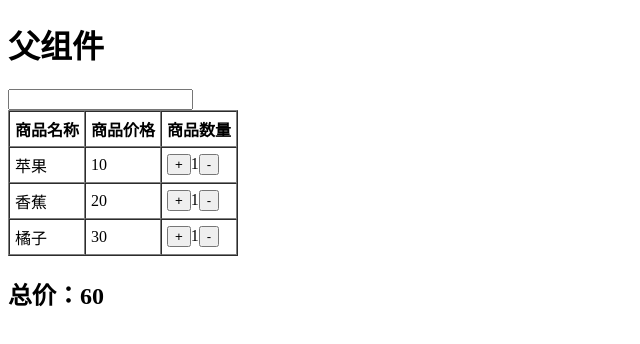
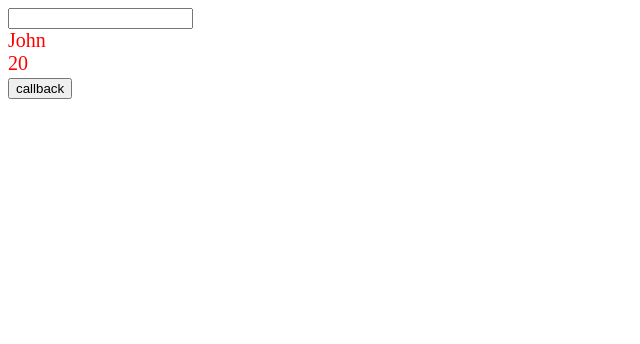
Before and after one commit to XavierElco/JS-Learn, a React (Vite) app in the folder react/react-basic/react-demo/: page / in a window 1280 px wide. Shown: the top 344 px of the page, without its empty margins (0-640 px from the left). Built offline with nearby package versions, Linux system fonts and the light colour scheme.

Commit message:
useCallback

```diff
--- a/react/react-basic/react-demo/src/App.tsx
+++ b/react/react-basic/react-demo/src/App.tsx
@@ -1,49 +1,30 @@
-import React, { useMemo, useState } from 'react';
+import React, { useCallback, useState } from 'react'
+const Child = React.memo(({ user, callback }: { user: { name: string; age: number }, callback: () => void }) => {
+  console.log('Render Child')
+  const styles = {
+    color: 'red',
+    fontSize: '20px',
+  }
+  return <div style={styles}>
+    <div>{user.name}</div>
+    <div>{user.age}</div>
+    <button onClick={callback}>callback</button>
+  </div>
+})
 
-function App() {
-  const [search, setSearch] = useState('');
-  const [goods, setGoods] = useState([
-    { id: 1, name: '苹果', price: 10, count: 1 },
-    { id: 2, name: '香蕉', price: 20, count: 1 },
-    { id: 3, name: '橘子', price: 30, count: 1 },
-  ]);
-  const handleAdd = (id: number) => {
-    setGoods(goods.map(item => item.id === id ? { ...item, count: item.count + 1 } : item));
-  }
-  const handleSub = (id: number) => {
-    setGoods(goods.map(item => item.id === id ? { ...item, count: item.count - 1 } : item));
-  }
-  const total = useMemo(() => {
-    console.log('total');
-    return  goods.reduce((total, item) => total + item.price * item.count, 0)
-  }, [goods]);
-  return (
-    <div>
-      <h1>父组件</h1>
-      <input type="text" value={search} onChange={(e) => setSearch(e.target.value)} />
-      <table border={1} cellPadding={5} cellSpacing={0}>
-        <thead>
-          <tr>
-            <th>商品名称</th>
-            <th>商品价格</th>
-            <th>商品数量</th>
-          </tr>
-        </thead>
-        <tbody>
-          {goods.map(item => <tr key={item.id}>
-            <td>{item.name}</td>
-            <td>{item.price * item.count}</td>
-            <td>
-              <button onClick={() => handleAdd(item.id)}>+</button>
-              <span>{item.count}</span>
-              <button onClick={() => handleSub(item.id)}>-</button>
-            </td>
-          </tr>)}
-        </tbody>
-      </table>
-      <h2>总价：{total}</h2>
-    </div>
-  );
-}
+const App: React.FC = () => {
+  const [search, setSearch] = useState('')
+  const [user, setUser] = useState({
+    name: 'John',
+    age: 20
+  })
+  const childCallback = useCallback(() => {
+    console.log('callback 执行了')
+  }, [])
+  return <>
+    <input type="text" value={search} onChange={e => setSearch(e.target.value)} />
+    <Child callback={childCallback} user={user} />
+  </>;
+};
 
 export default App;
```
